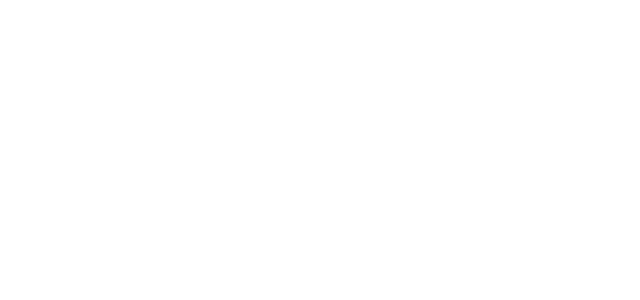
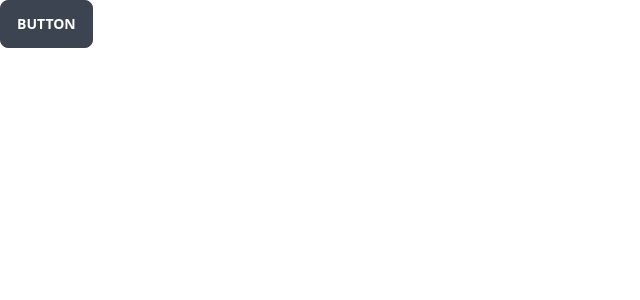
Before and after one commit to masihgh/GodzilaTodoList, a React (Vite) app: page / in a window 1280 px wide. Shown: the top 300 px of the page, without its empty margins (0-640 px from the left). Built offline with nearby package versions, Linux system fonts and the light colour scheme.

Commit message:
Add App To MainLayout

```diff
--- a/src/App.jsx
+++ b/src/App.jsx
@@ -1,10 +1,11 @@
+import MainLayout from "./layouts/MainLayout"
 
 function App() {
 
   return (
-    <div className="App">
-
-    </div>
+    <MainLayout>
+      <button class="btn">Button</button>
+    </MainLayout>
   )
 }
 
```
